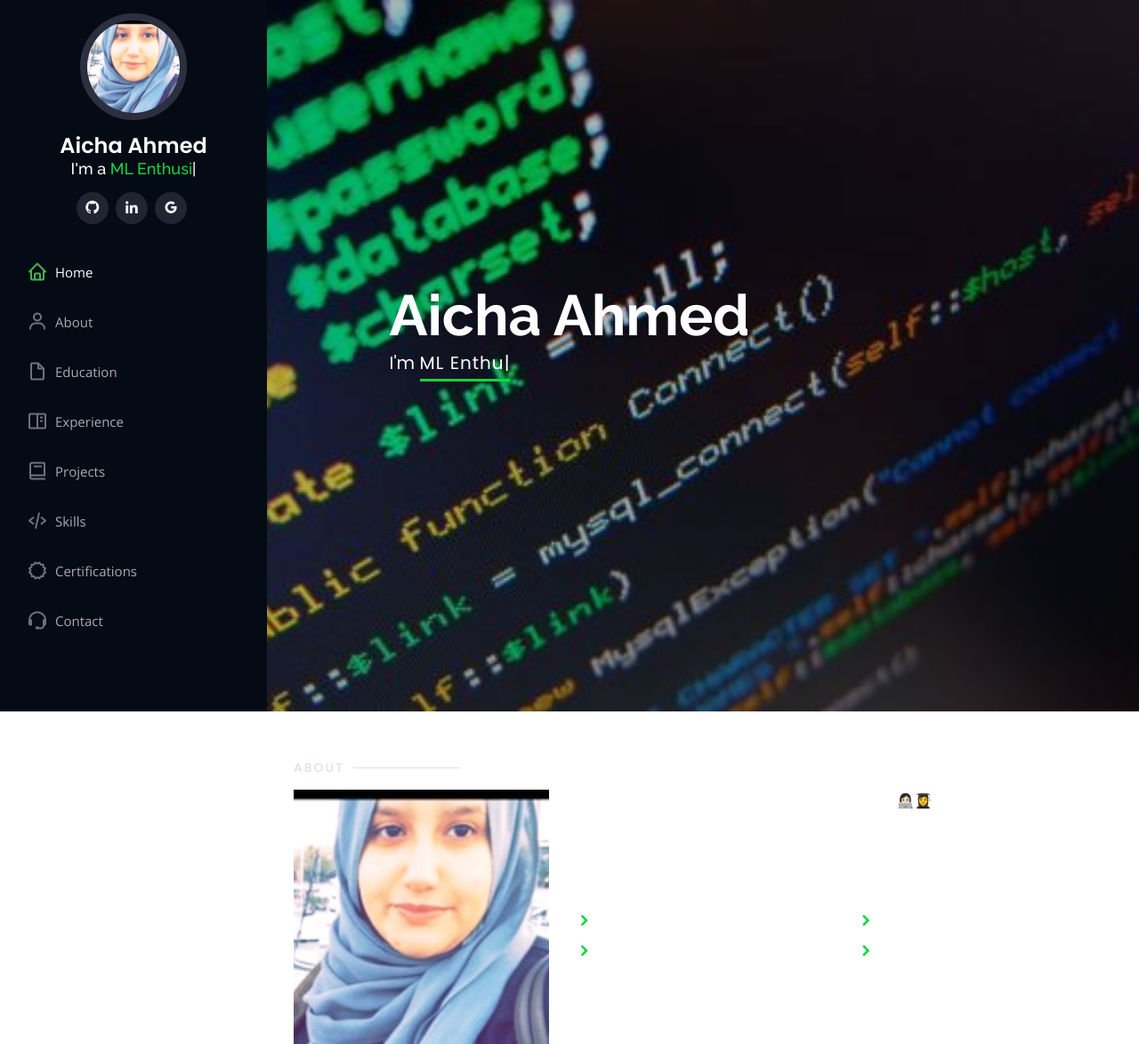
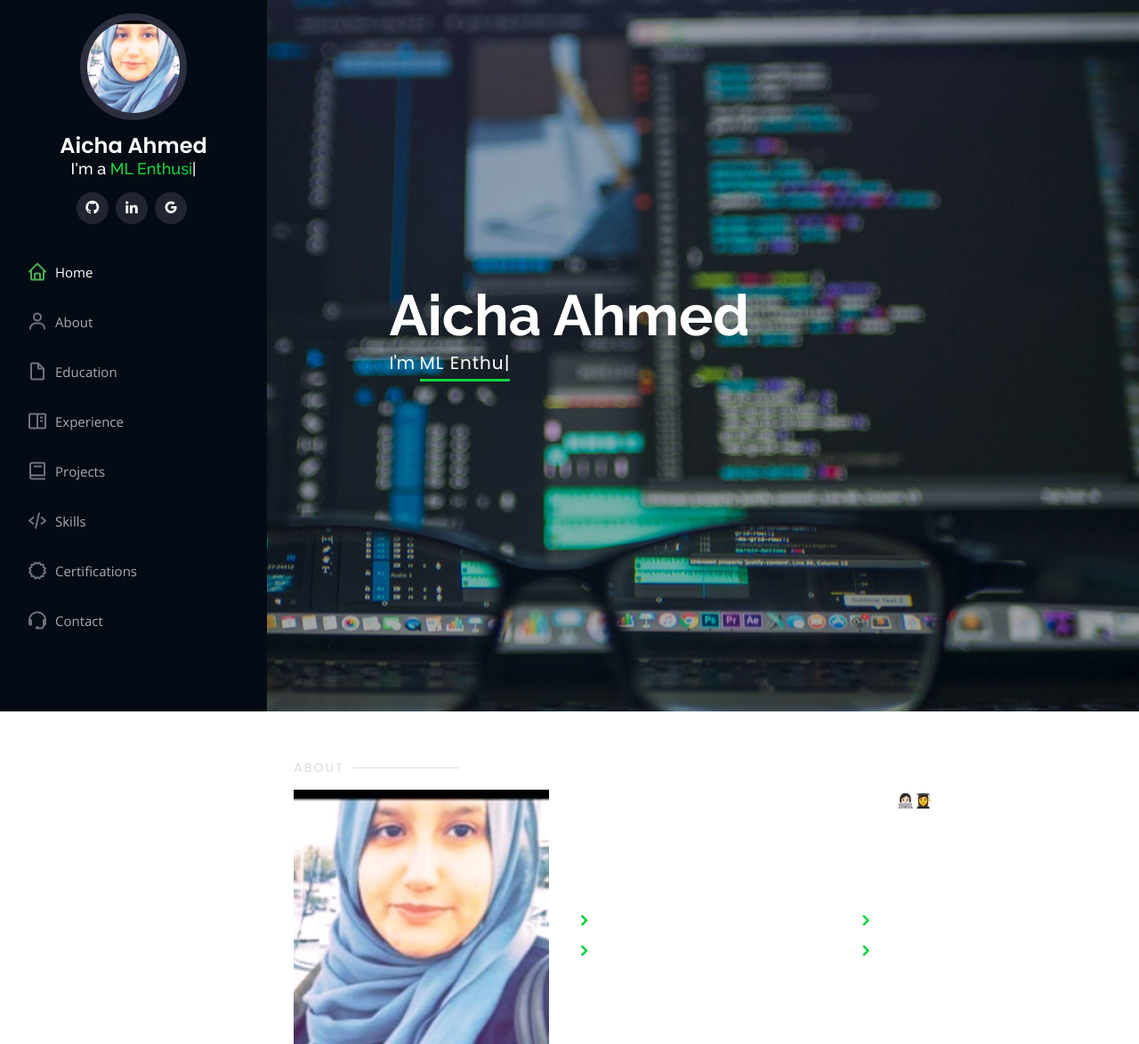
Before and after one commit to Aichatolba/Aichatolba.github.io, a PHP site: page / in a window 1280 px wide. Shown: the top 1174 px of the page at 89% size. Run offline with PHP 8.4, Linux system fonts and the light colour scheme; some libraries are stand-ins or nearby versions.

Commit message:
Update style.css

```diff
--- a/assets/css/style.css
+++ b/assets/css/style.css
@@ -224,7 +224,7 @@ h1, h2, h3, h4, h5, h6 {
 #hero {
   width: 100%;
   height: 100vh;
-  background: url("../img/data6.jpg") top center;
+  background: url("../img/data5.jpg") top center;
   background-size: cover;
 }
 
```
